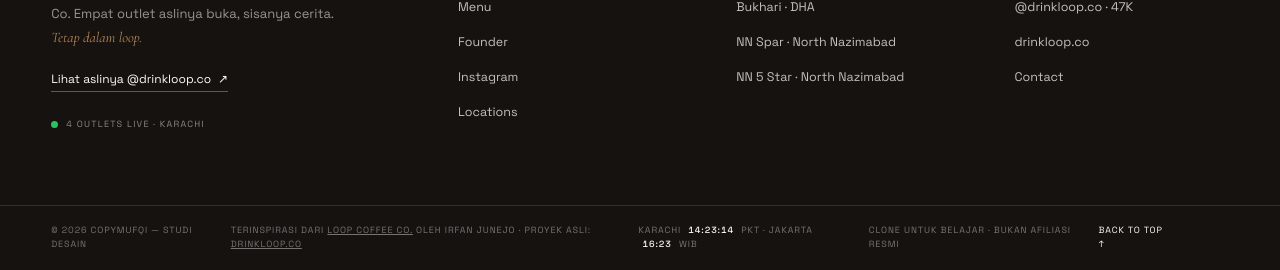
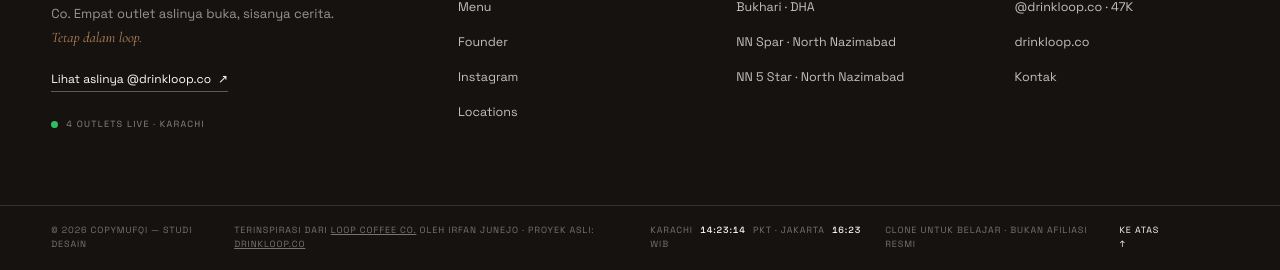
Before and after one commit to mufqimuf/loop-coffee-clone, a React (Vite) app: page / in a window 1280 px wide. Shown: the part 10124-10394 px from the top of the page. Built offline with nearby package versions, Linux system fonts and the light colour scheme.

Commit message:
polish: link footer ke Indonesia

```diff
--- a/src/components/Footer.jsx
+++ b/src/components/Footer.jsx
@@ -147,7 +147,7 @@
               </a>
             </li>
             <li>
-              <a href="#contact">Contact</a>
+              <a href="#contact">Kontak</a>
             </li>
           </ul>
         </div>
@@ -170,7 +170,7 @@
         </span>
         <span className="ft-mid">Clone untuk belajar · bukan afiliasi resmi</span>
         <a className="ft-top-link" href="#home">
-          Back to top ↑
+          Ke atas ↑
         </a>
       </div>
     </footer>
```
Also changed, not shown: 1 other file (tests, documents, lock files or other folders).
